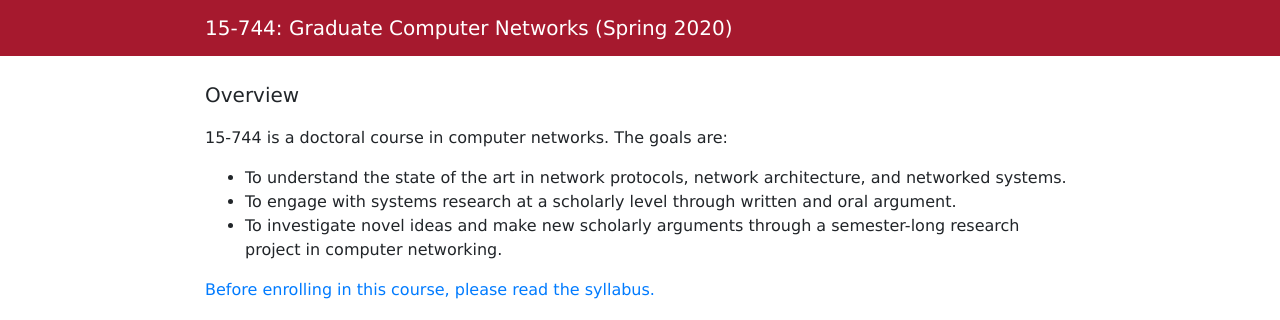
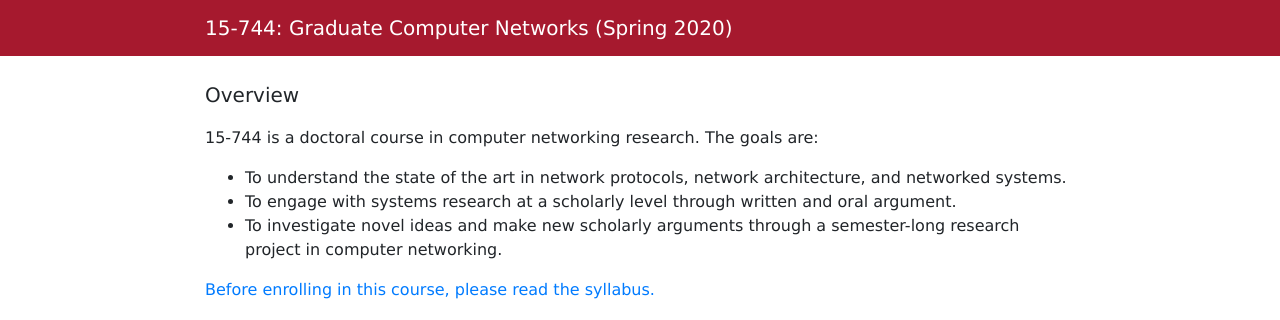
Before and after one commit to abdelfattah-class/ece6950_dle, a Jekyll site: the page built from index.html, in a window 1280 px wide and 1005 px high. Shown: the top 320 px of the window. Built offline with Jekyll 4.4.1, drawn with Linux system fonts in a browser that asks for light colours; nearby versions of some CDN libraries.

Commit message:
research

```diff
--- a/index.html
+++ b/index.html
@@ -8,7 +8,7 @@ title: Graduate Computer Networks
   <div class="col-md-12">
     <p class="lead">Overview</p>
     <p>
-    15-744 is a doctoral course in computer networks. The goals are:
+    15-744 is a doctoral course in computer networking research. The goals are:
     </p>
     <p>
     <ul>
```
